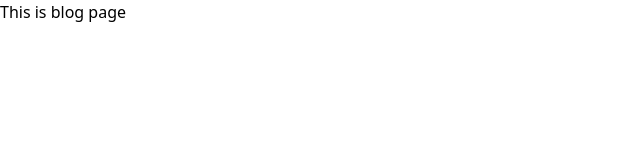
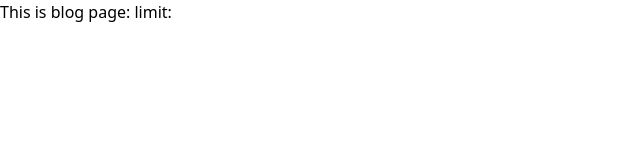
Before and after one commit to Qmun14/nextjs12-ts, a Next.js app: page /blog in a window 1280 px wide. Shown: the top 160 px of the page, without its empty margins (0-640 px from the left). Built offline with nearby package versions, Linux system fonts and the light colour scheme.

Commit message:
Query Parameters | Mengekstrak/menangkap query parameter pada url

```diff
--- a/pages/blog/index.tsx
+++ b/pages/blog/index.tsx
@@ -1,7 +1,11 @@
+import { useRouter } from 'next/router';
+
 export default function index() {
+  const router = useRouter();
+  const { page, limit } = router.query;                   //? url ==>   http://localhost:3000/blog?page=5&limit=18
   return (
     <div>
-      <h2>This is blog page</h2>
-    </div>
+      <h2>This is blog page: {page} limit: {limit} </h2>
+    </div>                                                //! outout => This is blog page: 5 limit: 18
   )
 }
```
